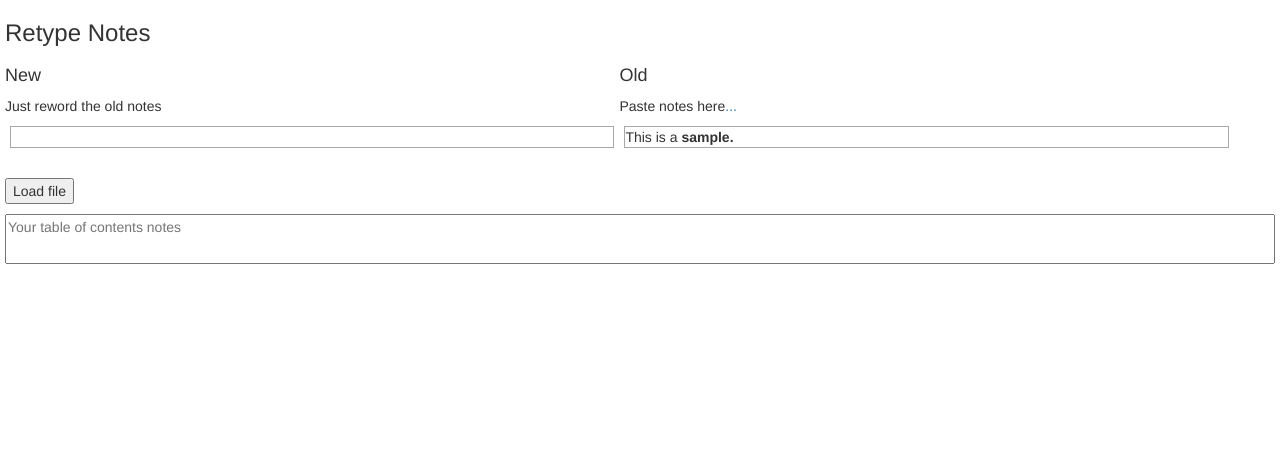
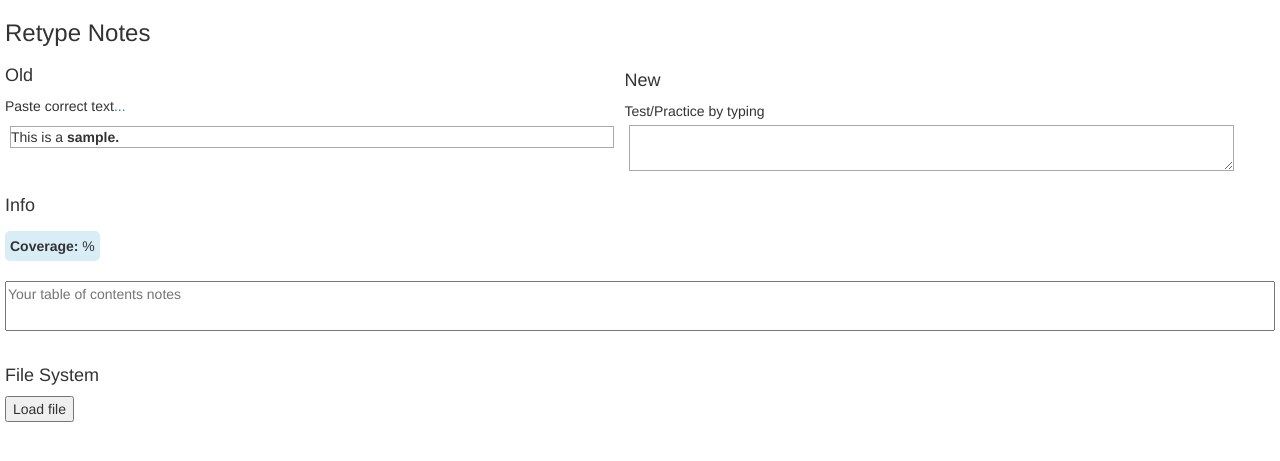
Before and after one commit to Siphon880gh/brain-notes-engine, a PHP site: page / in a window 1280 px wide. Shown: the top 461 px of the page. Run offline with PHP 8.4, Linux system fonts and the light colour scheme; some libraries are stand-ins or nearby versions.

Commit message:
Coverage percent; Automatic resizing; Highlighting that recognizes non-alphabet characters; Swapped Old and New sides

```diff
--- a/css/index.css
+++ b/css/index.css
@@ -1,7 +1,6 @@
 /* line 1, scss/index.scss */
 #new, #old {
   float: left;
-  display: inline-block;
   width: 48vw;
 }
 
--- a/css/scss/index.scss
+++ b/css/scss/index.scss
@@ -1,6 +1,6 @@
 #new, #old {
     float: left;
-    display: inline-block;
+    // display: inline-block;
     width: 48vw;
     // min-height: 160px;
 }
--- a/index.php
+++ b/index.php
@@ -16,6 +16,7 @@
     <script src="js/vendors/jquery.highlight-5.js"></script>
 
     <link href="css/index.css?v=<?php echo time(); ?>" rel="stylesheet">
+    <script src="js/diff.js?v=<?php echo time(); ?>"></script>
     <script src="js/app.js?v=<?php echo time(); ?>"></script>
 
     <script>
@@ -30,7 +31,7 @@
       reader.readAsText(file);
       reader.onload = function(event) {
           var text = event.target.result;
-        $("#old .contents").html(text)
+        $("#old .contents").text(text)
       };
 
     }; // loadFile
@@ -43,6 +44,12 @@
     });
     </script>
 
+    <style>
+    #diff:after {
+      content: "%";
+    }
+    </style>
+
 </head>
     <body>
         <div class="container-full" style="margin: 10px 5px;">
@@ -50,19 +57,19 @@
 
           <div id="sides">
 
-            <aside id="new">
+            <aside id="old">
               <div class="header">
-                <h4>New</h4>
-                <p>Just reword the old notes</p>
-                <div class="contents" contenteditable="true"></div>
+                <h4>Old</h4>
+                <p>Paste correct text<a href="#" onclick="notes1()">...</a></p>
+                <div class="contents" contenteditable="true">This is a <b>sample.</b></div>
               </div>
             </aside>
 
-            <aside id="old">
+            <aside id="new" style="padding: 5px;">
               <div class="header">
-                <h4>Old</h4>
-                <p>Paste notes here<a href="#" onclick="notes1()">...</a></p>
-                <div class="contents" contenteditable="true">This is a <b>sample.</b></div>
+                <h4>New</h4>
+                <p>Test/Practice by typing</p>
+                <textarea class="contents" style="width:100%; margin-top:-6px; resize:vertical;"></textarea>
               </div>
             </aside>
 
@@ -76,13 +83,23 @@
             <span id="coverage">0</span>
           </div> -->
 
-          <div style="float:left; width:100%; height:20px;"></div>
+          <!-- <div style="float:left; width:100%; height:20px;"></div> -->
+
+          <div style="clear:both"></div>
+          <h4>Info</h4>
+
+          <div class="bg-info" style="padding:5px; border-radius:5px; display:inline-block; margin-top:5px; text-align:left; margin-bottom:10px;">
+              <span style="font-weight:bold;">Coverage: </span><span id="diff"></span>
+          </div><br/>
+
+          <div style="width:100%; height:10px;"></div>
+          <textarea id="notes" style="display:block; width:100%; height:50px; resize:none;" placeholder="Your table of contents notes"><?php include("data/data.txt"); ?></textarea>
+
+          <br/>
           <div style="float:left; margin-top:5px; text-align:left;">
+            <h4>File System</h4>
             <button onclick='$("#load-file-input").click();'>Load file</button><input type="file" id="load-file-input" onchange="loadFile()" style="display:none;"/><br>
           </div>
-
-          <div style="float:left; width:100%; height:10px;"></div>
-          <textarea id="notes" style="float:left; display:block; width:100%; height:50px; resize:none;" placeholder="Your table of contents notes"><?php include("data/data.txt"); ?></textarea>
 
         </div> <!-- /.container -->
 
--- a/js/app.js
+++ b/js/app.js
@@ -14,6 +14,22 @@
 //     });
 //     debugger;
 // };
+
+
+function evalDifferences() {
+    var newText = $("#new .contents").val();
+    var oldText = $("#old .contents").text();
+
+    newText = newText.replace(/\s/g, ''); // space, tab, newline
+    oldText = oldText.replace(/\s/g, ''); // space, tab, newline
+
+    var percent = similarity(newText, oldText); // 0 - 0.XXXX - 1
+    percent*=100;
+    percent = "" + percent;
+    percent = percent.substr(0,5);
+    console.log("Percent: ", percent);
+    $("#diff").text(percent);
+}
 
 function placeCaretAtEnd(el) {
     el.focus();
@@ -33,41 +49,74 @@
     }
 } // placeCaretAtEnd
 
+window.words = [];
+
+function readjustInputHeight($field) {
+    var minHeightTextarea = 25;
+    var field = $field[0];
+    if(field.value.length===0) {
+      field.style.height = 25;
+      return;
+    }
+
+    // Reset field height
+    field.style.height = 'inherit';
+
+    // Get the computed styles for the element
+    var computed = window.getComputedStyle(field);
+
+    // Calculate the height
+    var height = parseInt(computed.getPropertyValue('border-top-width'), 10)
+                  + parseInt(computed.getPropertyValue('padding-top'), 10)
+                  + field.scrollHeight
+                  + parseInt(computed.getPropertyValue('padding-bottom'), 10)
+                  + parseInt(computed.getPropertyValue('border-bottom-width'), 10);
+
+    field.style.height = height + 'px';
+
+    // textareaTop = parseInt(textareaTop);
+    // windowHeight = parseInt(windowHeight);
+    // if( windowHeight-(textareaTop*2) >= minHeightTextarea )
+    // $textarea.height( windowHeight-(textareaTop*2) );
+  } // readjustInputHeight
+
 $(()=>{
     $("#new .contents").on("keyup blur", (event)=> {
-        var keyCode = event.keyCode;
-        if(event.type === "blur" ||
-            keyCode===9 || // tap
-            keyCode===13 || // enter
-            keyCode===32 || // space
-            keyCode===49 || // 1 or !
-            keyCode===186 || // ;
-            keyCode===187 || // =
-            keyCode===188 || // ,
-            keyCode===189 || // -
-            keyCode===190 || // .
-            keyCode===191 || // /
-            keyCode===220 || // \
-            keyCode===222 // '
-          )
-        {
-            // left blank
-            console.log("*");
-        }
-        else
-        {
-            return;
-        }
+        readjustInputHeight($("#new .contents"));
 
-        if(keyCode===13) {
-            $("#new .contents").text($("#new .contents").text() + " \n\r");
-            placeCaretAtEnd( $("#new .contents")[0] );
-        }
+        // var keyCode = event.keyCode;
+        // if(event.type === "blur" ||
+        //     keyCode===9 || // tap
+        //     keyCode===13 || // enter
+        //     keyCode===32 || // space
+        //     keyCode===49 || // 1 or !
+        //     keyCode===186 || // ;
+        //     keyCode===187 || // =
+        //     keyCode===188 || // ,
+        //     keyCode===189 || // -
+        //     keyCode===190 || // .
+        //     keyCode===191 || // /
+        //     keyCode===220 || // \
+        //     keyCode===222 // '
+        //   )
+        // {
+        //     // left blank
+        //     console.log("*");
+        // }
+        // else
+        // {
+        //     return;
+        // }
+
+        // if(keyCode===13) {
+        //     $("#new .contents").text($("#new .contents").text() + " \n\r");
+        //     placeCaretAtEnd( $("#new .contents")[0] );
+        // }
 
         // Extract words
-        var text = $("#new .contents").text();
+        var text = $("#new .contents").val();
         // var words = text.match(/\b(\w{2,})\b/g);
-        var words = text.match(/\s([^\s])\s/g);
+        words = text.match(/([^\s]+)[\s$]/g);
 
         // Remove duplicated words
         words = [...new Set(words)];
@@ -82,38 +131,26 @@
     }); // keyup
 
     $("#old .contents").on("input", ()=>{
-        var oldText = $("#old .contents").html();
+        var oldText = $("#old .contents").text(); // html -> text
         localStorage.setItem("old", oldText);
         window.location.hash = oldText;
         console.log("setItem old, set hash: ", oldText);
     });
 
-    $(document).delegate('textarea', 'keydown', function(e) {
-        var keyCode = e.keyCode || e.which;
+    $("#old .contents").on("input", evalDifferences);
+    $("#new .contents").on("keyup", evalDifferences);
 
-        if (keyCode == 9) {
-          e.preventDefault();
-          var start = this.selectionStart;
-          var end = this.selectionEnd;
-
-          // set textarea value to: text before caret + tab + text after caret
-          $(this).val($(this).val().substring(0, start)
-                      + "\t"
-                      + $(this).val().substring(end));
-
-          // put caret at right position again
-          this.selectionStart =
-          this.selectionEnd = start + 1;
-        }
-      });
+    $('#new .contents', 'keydown', function(e) {
+        if(e.keyCode===9){var v=this.value,s=this.selectionStart,e=this.selectionEnd;this.value=v.substring(0, s)+'\t'+v.substring(e);this.selectionStart=this.selectionEnd=s+1;return false;}
+    });
 
     if(window.location.hash.length) {
         var overrideByHash = window.location.hash;
         overrideByHash = overrideByHash.substr(1);
         overrideByHash = decodeURI(overrideByHash);
-        $("#old .contents").html(overrideByHash);
+        $("#old .contents").text(overrideByHash);  // html -> text
     } else if(localStorage.getItem("old")) {
         var overrideByLocalStorage = localStorage.getItem("old");
-        $("#old .contents").html(overrideByLocalStorage);
+        $("#old .contents").text(overrideByLocalStorage);  // html -> text
     }
 }); // dom ready
--- a/out/global.html
+++ b/out/global.html
@@ -219,6 +219,8 @@
 
 
 
+
+
 <h5>Returns:</h5>
 
 
@@ -264,7 +266,7 @@
 <br class="clear">
 
 <footer>
-    Documentation generated by <a href="https://github.com/jsdoc3/jsdoc">JSDoc 3.5.5</a> on Wed Feb 19 2020 22:24:48 GMT-0800 (Pacific Standard Time)
+    Documentation generated by <a href="https://github.com/jsdoc/jsdoc">JSDoc 3.6.3</a> on Fri Sep 18 2020 05:55:06 GMT-0700 (Pacific Daylight Time)
 </footer>
 
 <script> prettyPrint(); </script>
--- a/out/index.html
+++ b/out/index.html
@@ -50,13 +50,13 @@
 </div>
 
 <nav>
-    <h2><a href="index.html">Home</a></h2>
+    <h2><a href="index.html">Home</a></h2><h3>Global</h3><ul><li><a href="global.html#SaveWhenStopTyping">SaveWhenStopTyping</a></li></ul>
 </nav>
 
 <br class="clear">
 
 <footer>
-    Documentation generated by <a href="https://github.com/jsdoc3/jsdoc">JSDoc 3.5.5</a> on Wed Feb 19 2020 22:21:52 GMT-0800 (Pacific Standard Time)
+    Documentation generated by <a href="https://github.com/jsdoc/jsdoc">JSDoc 3.6.3</a> on Fri Sep 18 2020 05:55:06 GMT-0700 (Pacific Daylight Time)
 </footer>
 
 <script> prettyPrint(); </script>
--- a/out/save-when-stop-typing.js.html
+++ b/out/save-when-stop-typing.js.html
@@ -115,7 +115,7 @@
 <br class="clear">
 
 <footer>
-    Documentation generated by <a href="https://github.com/jsdoc3/jsdoc">JSDoc 3.5.5</a> on Wed Feb 19 2020 22:24:48 GMT-0800 (Pacific Standard Time)
+    Documentation generated by <a href="https://github.com/jsdoc/jsdoc">JSDoc 3.6.3</a> on Fri Sep 18 2020 05:55:06 GMT-0700 (Pacific Daylight Time)
 </footer>
 
 <script> prettyPrint(); </script>
--- a/out/styles/jsdoc-default.css
+++ b/out/styles/jsdoc-default.css
@@ -273,7 +273,7 @@
     margin: 0;
 }
 
-.prettyprint
+.source
 {
     border: 1px solid #ddd;
     width: 80%;
@@ -284,7 +284,7 @@
     width: inherit;
 }
 
-.prettyprint code
+.source code
 {
     font-size: 100%;
     line-height: 18px;
```
Also changed, not shown: js/diff.js (added, +40 -0 lines), out/scripts/linenumber.js.
